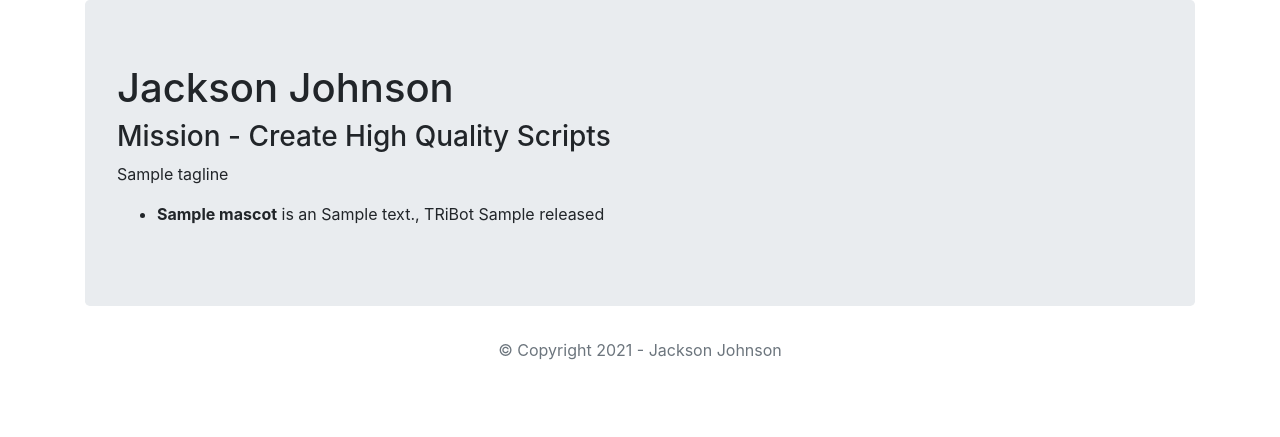
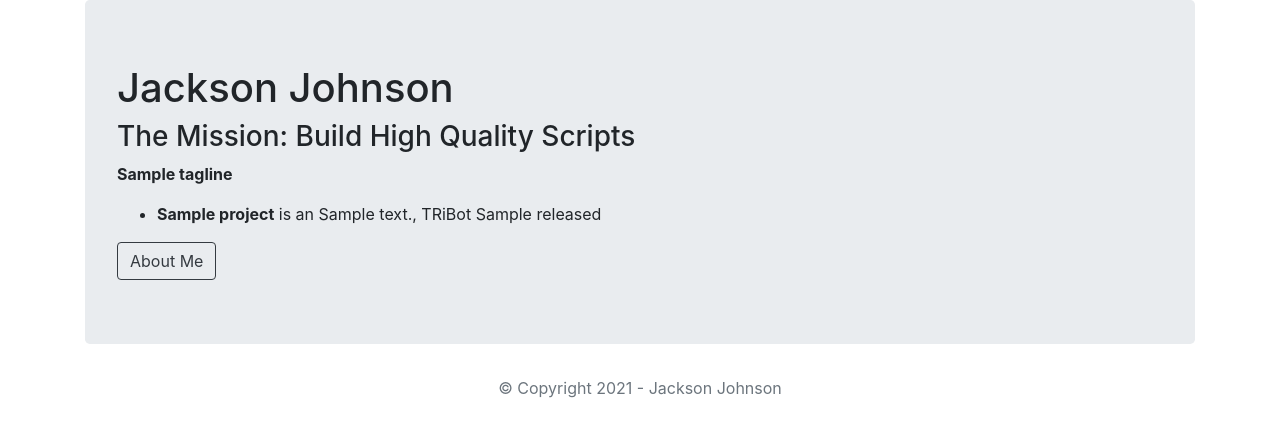
Before and after one commit to its-jackson/assignment-1-web-development, a Node server app: template views/pages/index.ejs in a window 1280 px wide. Shown: the part 106-543 px from the top of the page. Run offline with Node 20, Linux system fonts and the light colour scheme; the template is opened without the code that fills it: most values are stand-ins (such as "Sample title", 1, 10 or a date in 2020).

Commit message:
Home page complete

```diff
--- a/index.js
+++ b/index.js
@@ -6,19 +6,18 @@ var app = express();
 app.set('view engine', 'ejs');
 
 // use res.render to load up an ejs view file
-
 // index page
 app.get('/', function(req, res) {
-  var mascots = [
+  var projects = [
     { name: 'Polymorphic Auto Woodcutter', description: "advanced AIO woodcutting script", released: 2021},
     { name: 'Motherlode Mine X', description: "advanced motherlode mine script", released: 2021},
     { name: 'Sulliuscep X', description: "advanced sulliuscep script", released: 2021}
   ];
 
-  var tagline = "No programming concept is complete without polymorphism";
+  var tagline = "'No programming concept is complete without polymorphism'";
 
   res.render('pages/index', {
-    mascots: mascots,
+    projects: projects,
     tagline: tagline
   });
 });
--- a/views/pages/index.ejs
+++ b/views/pages/index.ejs
@@ -12,19 +12,20 @@
 <main>
   <div class="jumbotron">
     <h1>Jackson Johnson</h1>
-    <h3>Mission - Create High Quality Scripts</h3>
-    <p><%= tagline %></p>
+    <h3>The Mission: Build High Quality Scripts</h3>
+    <strong><p><%= tagline %></p></strong>
 
     <ul>
-        <% mascots.forEach(function(mascot) { %>
+        <% projects.forEach(function(project) { %>
           <li>
-            <strong><%= mascot.name %></strong>
-            is an <%= mascot.description %>,
-            TRiBot <%= mascot.released %>
+            <strong><%= project.name %></strong>
+            is an <%= project.description %>,
+            TRiBot <%= project.released %>
           </li>
         <% }); %>
       </ul>
 
+      <a href="/about"><button type="button" class="btn btn-outline-dark" >About Me</button></a>
   </div>
 </main>
 
```
